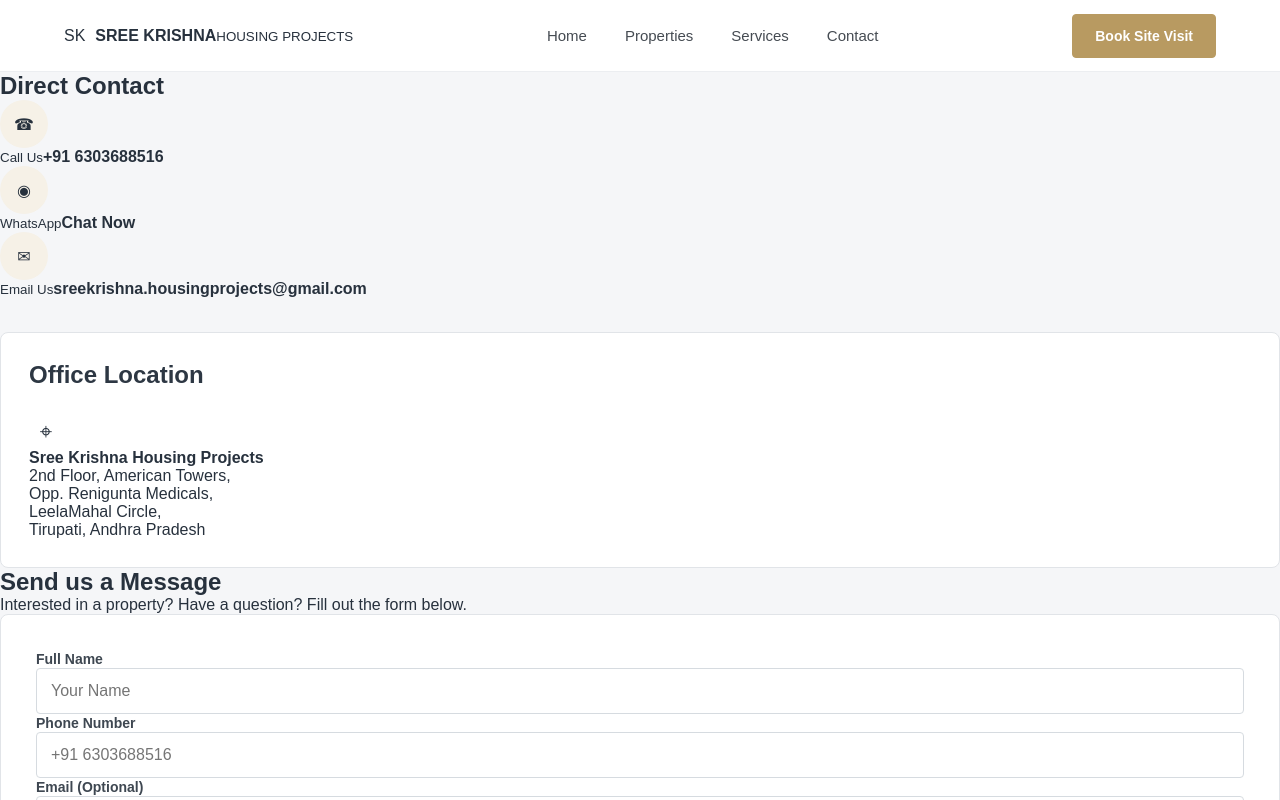
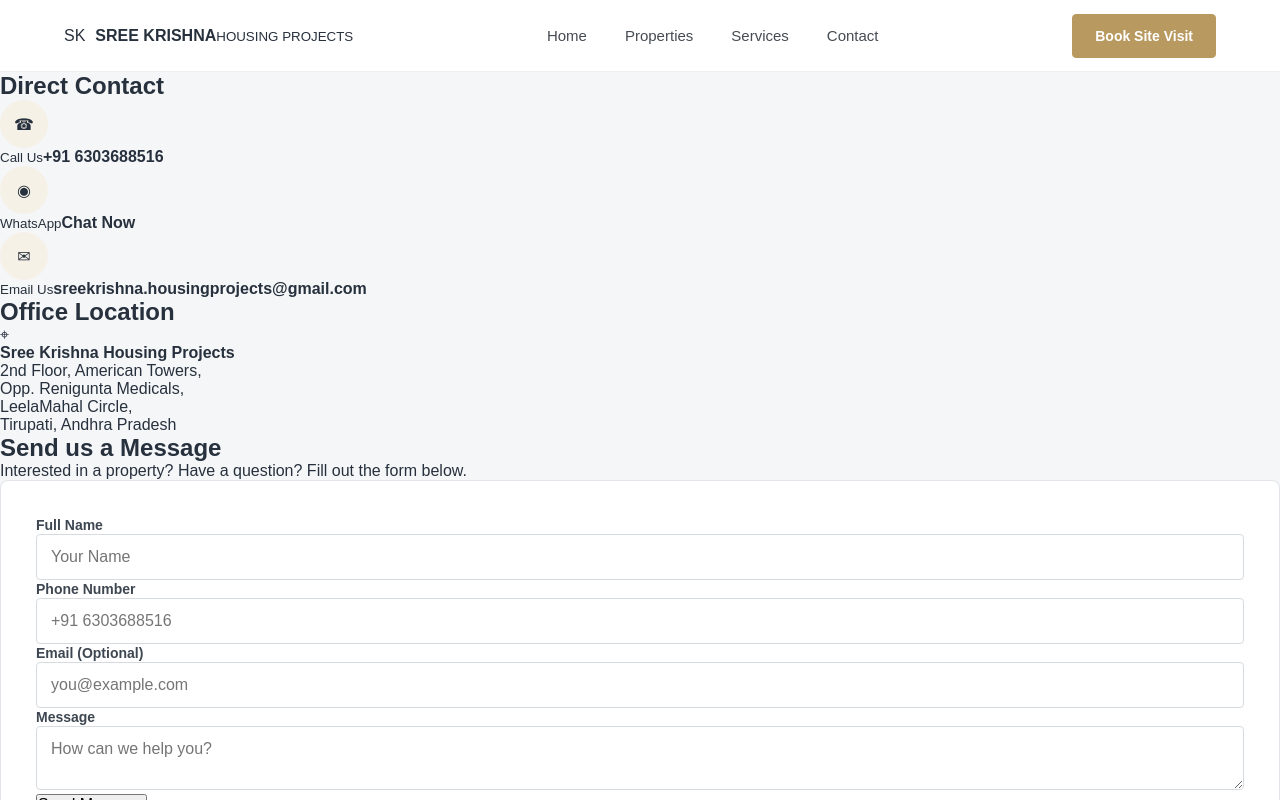
Before and after one commit to pnaveeen-yadav/sree-krishna-housing-projects, a Next.js app in the folder sree-krishna-housing-projects-github/: page /contact in a window 1280 px wide. Shown: the top 800 px of the page. Built offline with nearby package versions, Linux system fonts and the light colour scheme.

Commit message:
location

```diff
--- a/sree-krishna-housing-projects-github/app/globals.css
+++ b/sree-krishna-housing-projects-github/app/globals.css
@@ -746,74 +746,56 @@ main {
 }
 
 
-/* =========================================
-   OFFICE LOCATION
-========================================= */
-
-.officeLocation {
-  margin-top: 34px;
-  padding: 28px;
-
-  background: #ffffff;
-
-  border: 1px solid #e1e4e8;
-  border-radius: 8px;
-}
-
-.officeLocation h2 {
-  margin-bottom: 26px;
+/* ================= OFFICE LOCATION ================= */
+
+.officeInfo {
+  margin-top: 30px;
+}
+
+.officeInfo > h2 {
+  margin-bottom: 24px;
   font-size: 24px;
-  color: #2d3743;
-}
-
-.locationDetails,
-.businessHours {
+  font-weight: 700;
+  color: #2f3d4c;
+}
+
+.officeDetailsBlock {
   display: flex;
   align-items: flex-start;
   gap: 16px;
-}
-
-.locationDetails {
   margin-bottom: 26px;
 }
 
-.businessHours {
-  padding-top: 22px;
-  border-top: 1px solid #e7e9eb;
-}
-
-.locationIcon {
-  width: 34px;
-  min-width: 34px;
-  height: 34px;
-
-  display: flex;
-  align-items: center;
-  justify-content: center;
-
-  font-size: 22px;
-  line-height: 1;
-}
-
-.locationDetails h3,
-.businessHours h3 {
-  margin: 0 0 8px;
-  font-size: 16px;
-  color: #4b535c;
-}
-
-.locationDetails p,
-.businessHours p {
+.officeDetailsIcon {
+  width: 24px;
+  height: 24px;
+  color: #b89a5a;
+  flex-shrink: 0;
+  margin-top: 3px;
+}
+
+.officeDetailsIcon svg {
+  width: 24px;
+  height: 24px;
+}
+
+.officeDetailsContent {
+  flex: 1;
+}
+
+.officeDetailsContent h3 {
   margin: 0 0 6px;
-  color: #59636e;
-  line-height: 1.65;
-}
-
-.businessHours p:last-child {
-  margin-bottom: 0;
-}
-
-
+  font-size: 17px;
+  font-weight: 700;
+  color: #344150;
+}
+
+.officeDetailsContent p {
+  margin: 0;
+  font-size: 17px;
+  line-height: 1.55;
+  color: #5c6876;
+}
 /* =========================================
    GOOGLE MAP
 ========================================= */
```
Also changed, not shown: sree-krishna-housing-projects-github/app/page.tsx (+9 -26 lines).
